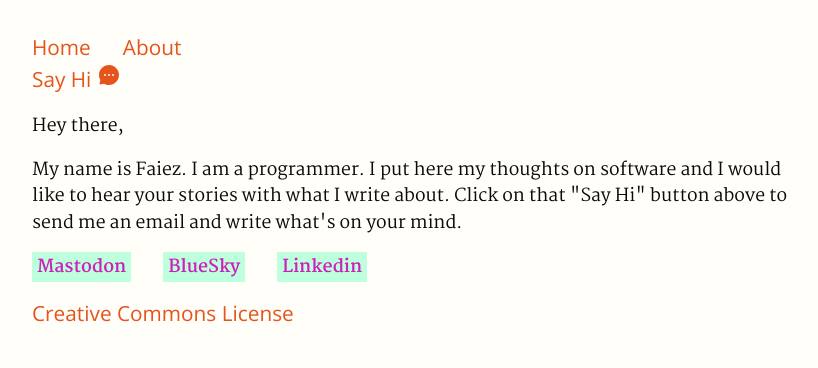
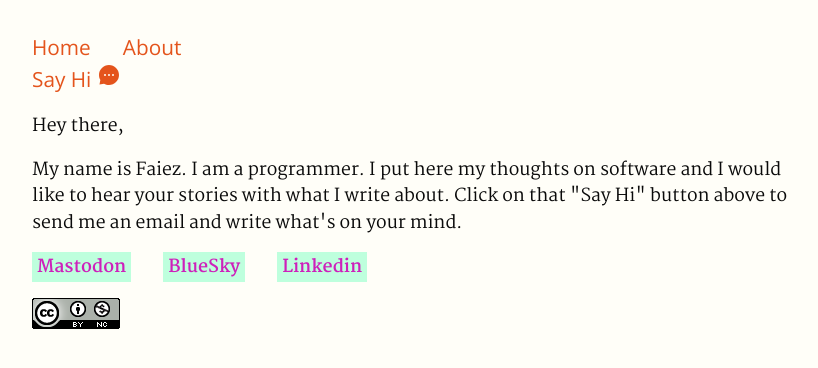
Before and after one commit to haresfaiez/haresfaiez.github.io, a Jekyll site: the page built from about-me.html, in a window 1280 px wide and 900 px high. Shown: the top 368 px of the window, without its empty margins (184-1002 px from the left). Built offline with Jekyll 4.4.1, drawn with Linux system fonts in a browser that asks for light colours; some of the changed text lies outside the part shown.

Commit message:
remove mailchimp form and fix cc image

```diff
--- a/_includes/footer.html
+++ b/_includes/footer.html
@@ -1,7 +1,6 @@
 <footer>
-  <a rel="license" href="http://creativecommons.org/licenses/by-nc/4.0/">
-    Creative Commons License
-    <!-- <img alt="Creative Commons License" style="border-width:0"
-         src="https://i.creativecommons.org/l/by-nc/4.0/88x31.png" /> -->
+  <a rel="license" href="http://creativecommons.org/licenses/by-nc/4.0/" target="_blank">
+    <img alt="Creative Commons License" style="border-width:0"
+         src="/assets/cc-by-nc-4.0-88x31.png" />
   </a>
 </footer>
--- a/_includes/mailchimp.html
+++ b/_includes/mailchimp.html
@@ -1,24 +1,30 @@
+<div class="subscription-container right-lane--element">
+  <p>
+    If you want to get a notification when I write a post, join my newsletter:
+  <div id="subscription">
     <!-- Begin MailChimp Signup Form -->
     <div id="mc_embed_signup">
-  <form action="https://github.us17.list-manage.com/subscribe/post?u=727c5888008a1c19ad337ff4c&amp;id=e2f488529d" method="post" id="mc-embedded-subscribe-form" name="mc-embedded-subscribe-form" class="validate" target="_blank" novalidate>
+      <form action="https://github.us17.list-manage.com/subscribe/post?u=727c5888008a1c19ad337ff4c&amp;id=e2f488529d"
+        method="post" id="mc-embedded-subscribe-form" name="mc-embedded-subscribe-form" class="validate" target="_blank"
+        novalidate>
         <div id="mc_embed_signup_scroll">
           <div class="mc-field-group">
-	<input type="email"
-               aria-label="Email Address"
-               value=""
-               name="EMAIL"
-               class="required email"
-               id="mce-EMAIL"
+            <input type="email" aria-label="Email Address" value="" name="EMAIL" class="required email" id="mce-EMAIL"
               placeholder="email@domain.com">
           </div>
           <div id="mce-responses" class="clear">
             <div class="response" id="mce-error-response" style="display:none"></div>
             <div class="response" id="mce-success-response" style="display:none"></div>
-      </div>    <!-- real people should not fill this in and expect good things - do not remove this or risk form bot signups-->
-      <div style="position: absolute; left: -5000px;" aria-hidden="true"><input type="text" name="b_727c5888008a1c19ad337ff4c_e2f488529d" tabindex="-1" value=""></div>
-      <div class="clear"><input type="submit" value="Subscribe" name="subscribe" id="mc-embedded-subscribe" class="button"></div>
+          </div>
+          <!-- real people should not fill this in and expect good things - do not remove this or risk form bot signups-->
+          <div style="position: absolute; left: -5000px;" aria-hidden="true"><input type="text"
+              name="b_727c5888008a1c19ad337ff4c_e2f488529d" tabindex="-1" value=""></div>
+          <div class="clear"><input type="submit" value="Subscribe" name="subscribe" id="mc-embedded-subscribe"
+              class="button"></div>
         </div>
       </form>
     </div>
-
     <!--End mc_embed_signup-->
+  </div>
+  </p>
+</div>
--- a/_includes/right-lane.html
+++ b/_includes/right-lane.html
@@ -12,14 +12,6 @@
       </li>
     </menu>
     <div id="summary-container" class="right-lane--element"></div>
-    <div class="subscription-container right-lane--element">
-      <p>
-        If you want to get a notification when I write a post, join my newsletter:
-        <div id="subscription">
-          {% include mailchimp.html %}
-        </div>
-      </p>
-    </div>
     {% include footer.html %}
   </div>
 </div>
```
Also changed, not shown: assets/cc-by-nc-4.0-88x31.png (added). Lines whose indentation alone changed are shown as unchanged.
